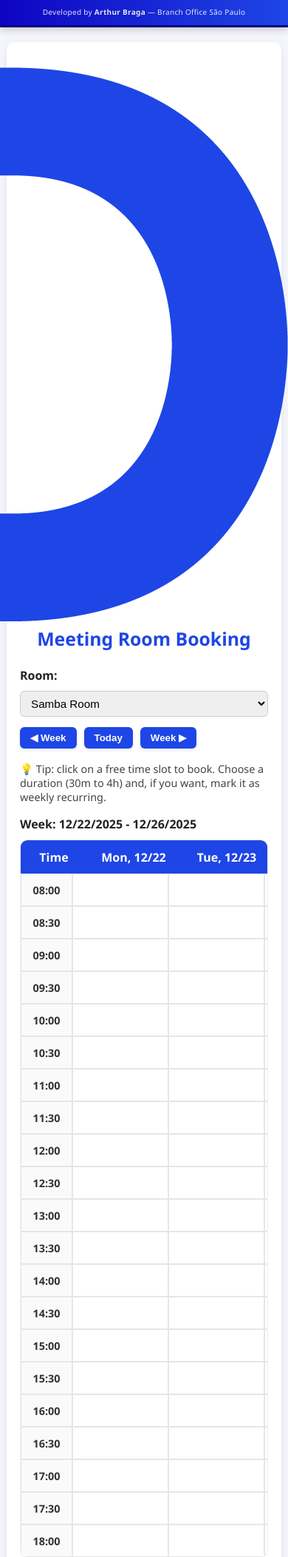
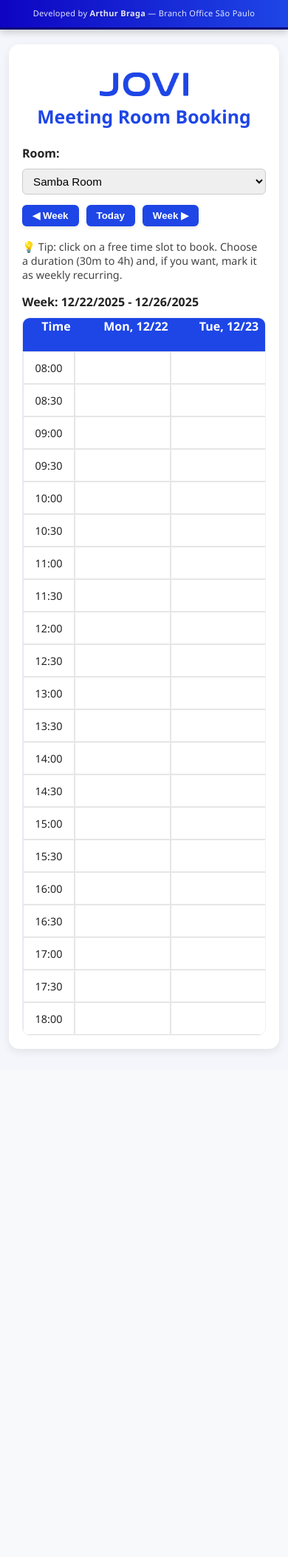
Before and after one commit to arthurlrbraga77-star/salas-jovi, a Flask app: page / in a window 390 px wide. Shown: the top 2105 px of the page at 74% size. After the commit the page ends 1423 px from the top, so only its background shows below. Run offline with Flask 3, Linux system fonts and the light colour scheme; data that the repository does not hold is empty.

Commit message:
UI: ajuste logo JOVI acima do titulo e correcoes mobile

```diff
--- a/static/style.css
+++ b/static/style.css
@@ -35,7 +27,6 @@ html, body { width: 100%; overflow-x: hidden; }
   opacity: 0.88;
   letter-spacing: 0.3px;
   text-align: center;
-  line-height: 1.2;
 }
 
 .dev-text strong {
@@ -66,6 +57,15 @@ html, body { width: 100%; overflow-x: hidden; }
   font-size: 2rem;
   font-weight: 800;
   color: #1E46E6;
+}
+
+/* ======== LOGO JOVI (FIX DEFINITIVO) ======== */
+.jovi-logo {
+  height: 52px;
+  max-width: 160px;
+  width: auto;
+  object-fit: contain;
+  display: block;
 }
 
 /* ======== LAYOUT BASE ======== */
@@ -144,33 +124,27 @@ dialog select {
   cursor: pointer;
   font-weight: 600;
   box-shadow: 0 2px 4px rgba(0, 0, 0, 0.1);
-  transition: background 0.2s ease, transform 0.1s ease;
 }
 
 .week-nav button:hover {
   background-color: #0d2dbb;
-  transform: translateY(-1px);
 }
 
+/* ===== TEXTO ===== */
 .tip {
   font-size: 0.9rem;
   color: #444;
   margin: 10px 0 16px;
 }
 
-/* ======== SEMANA TEXTO ======== */
 #semanaAtual {
   font-weight: 600;
-  margin: 0 0 10px;
+  margin-bottom: 10px;
 }
 
-/* ===================================================================
-   📅 CALENDÁRIO
-   ===================================================================*/
+/* ===== CALENDÁRIO ===== */
 .calendar-scroll {
   overflow-x: auto;
-  -webkit-overflow-scrolling: touch;
-  scrollbar-gutter: stable;
   border-radius: 10px;
   border: 1px solid #eef0f6;
   background: #fff;
@@ -178,66 +152,39 @@ dialog select {
 
 .calendar-grid {
   min-width: 720px;
-  background: #fff;
 }
 
-/* header é grid (como você já usa) */
 .grid {
   display: grid;
   grid-template-columns: 90px repeat(5, 1fr);
 }
 
-/* Cabeçalho */
 .grid.header {
   background-color: #1E46E6;
   color: #fff;
   font-weight: 700;
   text-align: center;
   height: 45px;
-  align-items: center;
-  position: sticky;
-  top: 0;
-  z-index: 3;
 }
 
-.grid.header > div:first-child {
-  position: sticky;
-  left: 0;
-  background: #1E46E6;
-  z-index: 4;
+.grid.body {
+  display: block;
 }
 
-/* Corpo: cada “linha” deve virar grid via JS (classe .row) */
-.grid.body {
-  display: block; /* 🔧 evita bagunça com flex */
-}
-
-/* linha do corpo (adicione/garanta no JS: row.classList.add('row')) */
 .grid.body .row {
   display: grid;
   grid-template-columns: 90px repeat(5, 1fr);
 }
 
-/* Células */
 .time-cell,
 .slot-cell {
   border: 1px solid #e6e6e6;
-  text-align: center;
   font-size: 0.9rem;
   padding: 8px;
   min-height: 44px;
   display: flex;
   align-items: center;
   justify-content: center;
-}
-
-.time-cell {
-  background-color: #fafafa;
-  font-weight: 600;
-  color: #333;
-  position: sticky;
-  left: 0;
-  z-index: 2;
 }
 
 .slot-cell.free:hover {
@@ -267,109 +210,32 @@ dialog {
 
 dialog::backdrop {
   background: rgba(0,0,0,0.45);
-  backdrop-filter: blur(2px);
 }
 
-dialog h2 {
-  margin: 0 0 8px;
-  font-size: 1.4rem;
-  font-weight: 700;
-}
-
-#infoDia {
-  margin: 0 0 15px;
-  font-weight: 600;
-  opacity: 0.85;
-}
-
-.form-field {
-  margin-bottom: 14px;
-  display: flex;
-  flex-direction: column;
-  gap: 4px;
-}
-
-.form-row {
-  display: flex;
-  gap: 15px;
-  margin-top: 10px;
-}
-
-.repeat-field {
-  display: flex;
-  align-items: center;
-  gap: 6px;
-}
-
-/* ===== BOTÕES ===== */
 menu {
   display: flex;
   justify-content: space-between;
-  margin-top: 18px;
-  padding: 0;
 }
-
-menu button {
-  padding: 8px 16px;
-  border-radius: 6px;
-  font-weight: 600;
-  cursor: pointer;
-  border: none;
-}
-
-#cancelar { background: #e4e4e4; }
 
 button.primary {
   background: #1E46E6;
   color: white;
 }
 
-button.primary:hover { background: #0d2dbb; }
+/* ===== MOBILE ===== */
+@media (max-width: 480px) {
+  .page-title h1 { font-size: 1.55rem; }
 
-/* ======== SCROLLBAR ======== */
-::-webkit-scrollbar {
-  width: 6px;
-  height: 6px;
-}
-
-::-webkit-scrollbar-thumb {
-  background: #1E46E6;
-  border-radius: 10px;
-}
-
-::-webkit-scrollbar-thumb:hover {
-  background: #0d2dbb;
-}
-
-/* ============================================================
-   📱 MOBILE
-   ============================================================ */
-@media (max-width: 480px) {
-  main {
-    width: calc(100% - 18px);
-    padding: 18px;
-    margin: 12px auto 22px;
-    border-radius: 12px;
+  .jovi-logo {
+    height: 40px;
+    max-width: 120px;
   }
 
-  .page-title h1 { font-size: 1.55rem; }
-
-  .logo-top {
-    height: 30px;
-    max-width: 150px;
+  main {
+    padding: 18px;
   }
 
-  .dev-text { font-size: 10px; }
-
-  #salaSelect { width: 100%; }
-
-  dialog {
-    max-width: 92%;
-    padding: 20px;
-  }
-
-  .form-row {
-    flex-direction: column;
-    gap: 10px;
+  #salaSelect {
+    width: 100%;
   }
 }
```
Also changed, not shown: other parts of static/style.css (+4 -36 lines).
